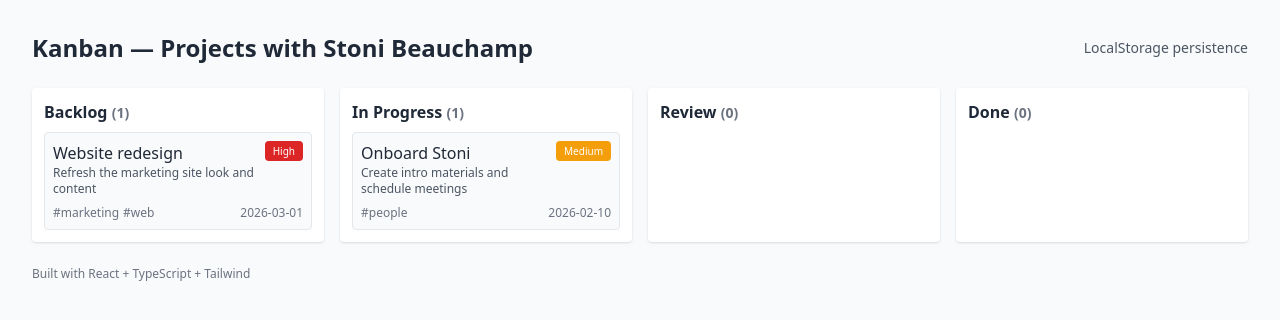
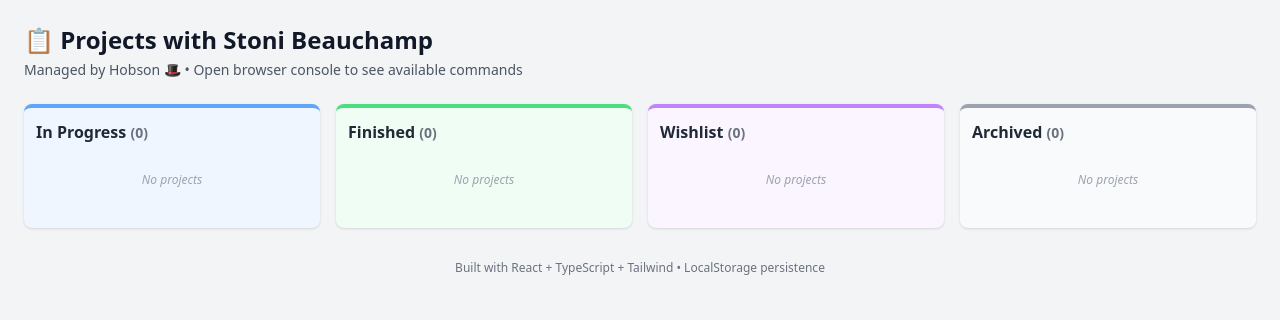
Before and after one commit to hobsonbot316/kanban-stoni, a React (Vite) app: page / in a window 1280 px wide. Shown: the top 320 px of the page. Built offline with nearby package versions, Linux system fonts and the light colour scheme.

Commit message:
Simplify Kanban: 4 stages (In Progress/Finished/Wishlist/Archived), remove drag-drop, add Hobson control API

```diff
--- a/package.json
+++ b/package.json
@@ -10,12 +10,10 @@
   },
   "dependencies": {
     "react": "^18.2.0",
-    "react-beautiful-dnd": "^13.1.0",
     "react-dom": "^18.2.0"
   },
   "devDependencies": {
     "@types/react": "^18.0.28",
-    "@types/react-beautiful-dnd": "^13.1.8",
     "@types/react-dom": "^18.0.11",
     "@vitejs/plugin-react": "^5.1.2",
     "autoprefixer": "^10.4.14",
--- a/src/App.tsx
+++ b/src/App.tsx
@@ -1,54 +1,104 @@
-import React, { useEffect, useState } from 'react'
+import React, { useEffect, useState, useCallback } from 'react'
 import Board from './components/Board'
 import { Project, Stage } from './types'
 
-const STORAGE_KEY = 'kanban-projects'
+const STORAGE_KEY = 'kanban-projects-hobson'
 
-const initialProjects: Project[] = [
-  {
-    id: '1',
-    title: 'Website redesign',
-    description: 'Refresh the marketing site look and content',
-    priority: 'High',
-    dueDate: '2026-03-01',
-    tags: ['marketing', 'web'],
-    stage: 'Backlog',
-  },
-  {
-    id: '2',
-    title: 'Onboard Stoni',
-    description: "Create intro materials and schedule meetings",
-    priority: 'Medium',
-    dueDate: '2026-02-10',
-    tags: ['people'],
-    stage: 'In Progress',
-  },
-]
+// Hobson-controlled initial state - empty to start fresh
+const defaultProjects: Project[] = []
 
 function App() {
   const [projects, setProjects] = useState<Project[]>(() => {
     try {
       const raw = localStorage.getItem(STORAGE_KEY)
-      return raw ? JSON.parse(raw) : initialProjects
+      if (raw) {
+        return JSON.parse(raw)
+      }
     } catch (e) {
-      return initialProjects
+      console.error('Failed to load projects:', e)
     }
+    return defaultProjects
   })
 
   useEffect(() => {
     localStorage.setItem(STORAGE_KEY, JSON.stringify(projects))
   }, [projects])
 
+  // === HOBSON CONTROL FUNCTIONS ===
+  // These are exposed for Hobson to manage projects programmatically
+
+  const addProject = useCallback((project: Omit<Project, 'id' | 'createdAt' | 'updatedAt'>) => {
+    const now = new Date().toISOString()
+    const newProject: Project = {
+      ...project,
+      id: `${Date.now()}-${Math.random().toString(36).substr(2, 9)}`,
+      createdAt: now,
+      updatedAt: now,
+    }
+    setProjects((prev) => [...prev, newProject])
+    return newProject.id
+  }, [])
+
+  const moveProject = useCallback((projectId: string, newStage: Stage) => {
+    setProjects((prev) =>
+      prev.map((p) =>
+        p.id === projectId ? { ...p, stage: newStage, updatedAt: new Date().toISOString() } : p
+      )
+    )
+  }, [])
+
+  const updateProject = useCallback((projectId: string, updates: Partial<Omit<Project, 'id' | 'createdAt'>>) => {
+    setProjects((prev) =>
+      prev.map((p) =>
+        p.id === projectId ? { ...p, ...updates, updatedAt: new Date().toISOString() } : p
+      )
+    )
+  }, [])
+
+  const archiveProject = useCallback((projectId: string) => {
+    moveProject(projectId, 'Archived')
+  }, [moveProject])
+
+  const deleteProject = useCallback((projectId: string) => {
+    setProjects((prev) => prev.filter((p) => p.id !== projectId))
+  }, [])
+
+  const getProjectsByStage = useCallback((stage: Stage) => {
+    return projects.filter((p) => p.stage === stage)
+  }, [projects])
+
+  // Expose control functions to window for Hobson to access
+  useEffect(() => {
+    const api = {
+      addProject,
+      moveProject,
+      updateProject,
+      archiveProject,
+      deleteProject,
+      getProjectsByStage,
+      getAllProjects: () => projects,
+      clearAll: () => setProjects([]),
+    }
+    ;(window as any).kanban = api
+    console.log('🎩 Kanban API ready. Use window.kanban to manage projects.')
+  }, [addProject, moveProject, updateProject, archiveProject, deleteProject, getProjectsByStage, projects])
+
   return (
-    <div className="p-4 md:p-8">
-      <header className="mb-6 flex items-center justify-between">
-        <h1 className="text-2xl font-bold">Kanban — Projects with Stoni Beauchamp</h1>
-        <div className="text-sm text-gray-600">LocalStorage persistence</div>
-      </header>
+    <div className="min-h-screen bg-gray-100">
+      <div className="p-4 md:p-6 max-w-7xl mx-auto">
+        <header className="mb-6">
+          <h1 className="text-2xl font-bold text-gray-900">📋 Projects with Stoni Beauchamp</h1>
+          <p className="text-sm text-gray-600 mt-1">
+            Managed by Hobson 🎩 • Open browser console to see available commands
+          </p>
+        </header>
 
-      <Board projects={projects} setProjects={setProjects} />
+        <Board projects={projects} />
 
-      <footer className="mt-6 text-xs text-gray-500">Built with React + TypeScript + Tailwind</footer>
+        <footer className="mt-8 text-xs text-gray-500 text-center">
+          Built with React + TypeScript + Tailwind • LocalStorage persistence
+        </footer>
+      </div>
     </div>
   )
 }
--- a/src/components/Board.tsx
+++ b/src/components/Board.tsx
@@ -1,25 +1,23 @@
 import React from 'react'
 import Column from './Column'
 import { Project, Stage } from '../types'
-import { DragDropContext, DropResult } from 'react-beautiful-dnd'
 
-const stages: Stage[] = ['Backlog', 'In Progress', 'Review', 'Done']
+const stages: Stage[] = ['In Progress', 'Finished', 'Wishlist', 'Archived']
 
-export default function Board({ projects, setProjects }: { projects: Project[]; setProjects: (p: Project[]) => void }) {
-  function onDragEnd(result: DropResult) {
-    const { destination, source, draggableId } = result
-    if (!destination) return
-    const destStage = destination.droppableId as Stage
-    setProjects((prev) => prev.map((p) => (p.id === draggableId ? { ...p, stage: destStage } : p)))
-  }
+interface BoardProps {
+  projects: Project[]
+}
 
+export default function Board({ projects }: BoardProps) {
   return (
-    <DragDropContext onDragEnd={onDragEnd}>
-      <div className="flex flex-col md:flex-row gap-4">
-        {stages.map((s) => (
-          <Column key={s} stage={s} projects={projects.filter((p) => p.stage === s)} />
-        ))}
-      </div>
-    </DragDropContext>
+    <div className="flex flex-col md:flex-row gap-4">
+      {stages.map((stage) => (
+        <Column
+          key={stage}
+          stage={stage}
+          projects={projects.filter((p) => p.stage === stage)}
+        />
+      ))}
+    </div>
   )
 }
--- a/src/components/Card.tsx
+++ b/src/components/Card.tsx
@@ -1,27 +1,53 @@
 import React from 'react'
 import { Project } from '../types'
-import { Draggable } from 'react-beautiful-dnd'
 
-export default function Card({ project, index }: { project: Project; index: number }) {
+interface CardProps {
+  project: Project
+}
+
+const priorityColors = {
+  High: 'bg-red-500',
+  Medium: 'bg-amber-500',
+  Low: 'bg-emerald-500',
+}
+
+export default function Card({ project }: CardProps) {
   return (
-    <Draggable draggableId={project.id} index={index}>
-      {(provided, snapshot) => (
-        <div ref={provided.innerRef} {...provided.draggableProps} {...provided.dragHandleProps} className={`border p-2 rounded bg-gray-50 ${snapshot.isDragging ? 'opacity-80' : 'opacity-100'}`}>
-          <div className="flex items-start justify-between">
-            <div>
-              <div className="font-medium">{project.title}</div>
-              <div className="text-xs text-gray-600">{project.description}</div>
-            </div>
-            <div className="text-xs text-right">
-              <div className="px-2 py-0.5 rounded text-white text-[10px]" style={{ backgroundColor: project.priority === 'High' ? '#dc2626' : project.priority === 'Medium' ? '#f59e0b' : '#10b981' }}>{project.priority}</div>
-            </div>
+    <div className="border p-3 rounded bg-white shadow-sm hover:shadow-md transition-shadow">
+      <div className="flex items-start justify-between gap-2">
+        <div className="flex-1 min-w-0">
+          <div className="font-medium text-gray-900 truncate">{project.title}</div>
+          {project.description && (
+            <div className="text-xs text-gray-600 mt-1 line-clamp-2">{project.description}</div>
+          )}
+        </div>
+        {project.priority && (
+          <div
+            className={`text-xs px-2 py-0.5 rounded text-white font-medium shrink-0 ${priorityColors[project.priority]}`}
+          >
+            {project.priority}
           </div>
-          <div className="mt-2 flex items-center justify-between text-xs text-gray-500">
-            <div>{project.tags?.map((t) => <span key={t} className="mr-1">#{t}</span>)}</div>
-            <div>{project.dueDate}</div>
+        )}
+      </div>
+
+      {(project.tags?.length || project.dueDate) && (
+        <div className="mt-2 flex items-center justify-between text-xs text-gray-500">
+          <div className="flex flex-wrap gap-1">
+            {project.tags?.map((t) => (
+              <span key={t} className="text-purple-600 bg-purple-100 px-1.5 py-0.5 rounded">
+                #{t}
+              </span>
+            ))}
           </div>
+          {project.dueDate && (
+            <div className="text-gray-400 shrink-0">{project.dueDate}</div>
+          )}
         </div>
       )}
-    </Draggable>
+
+      <div className="mt-2 text-[10px] text-gray-400">
+        Updated: {new Date(project.updatedAt).toLocaleDateString()}
+      </div>
+    </div>
   )
 }
--- a/src/components/Column.tsx
+++ b/src/components/Column.tsx
@@ -1,22 +1,33 @@
 import React from 'react'
 import { Project, Stage } from '../types'
 import Card from './Card'
-import { Droppable } from 'react-beautiful-dnd'
 
-export default function Column({ stage, projects }: { stage: Stage; projects: Project[] }) {
+interface ColumnProps {
+  stage: Stage
+  projects: Project[]
+}
+
+const stageColors: Record<Stage, string> = {
+  'In Progress': 'border-blue-400 bg-blue-50',
+  'Finished': 'border-green-400 bg-green-50',
+  'Wishlist': 'border-purple-400 bg-purple-50',
+  'Archived': 'border-gray-400 bg-gray-50',
+}
+
+export default function Column({ stage, projects }: ColumnProps) {
   return (
-    <Droppable droppableId={stage}>
-      {(provided) => (
-        <div ref={provided.innerRef} {...provided.droppableProps} className="bg-white rounded shadow p-3 flex-1 min-w-[220px]">
-          <h2 className="font-semibold mb-2">{stage} <span className="text-sm text-gray-500">({projects.length})</span></h2>
-          <div className="space-y-2 min-h-[40px]">
-            {projects.map((p, index) => (
-              <Card key={p.id} project={p} index={index} />
-            ))}
-            {provided.placeholder}
-          </div>
-        </div>
-      )}
-    </Droppable>
+    <div className={`rounded-lg shadow p-3 flex-1 min-w-[220px] border-t-4 ${stageColors[stage]}`}>
+      <h2 className="font-semibold mb-3 text-gray-800">
+        {stage} <span className="text-sm text-gray-500">({projects.length})</span>
+      </h2>
+      <div className="space-y-2 min-h-[60px]">
+        {projects.map((project) => (
+          <Card key={project.id} project={project} />
+        ))}
+        {projects.length === 0 && (
+          <div className="text-xs text-gray-400 italic text-center py-4">No projects</div>
+        )}
+      </div>
+    </div>
   )
 }
--- a/src/types.ts
+++ b/src/types.ts
@@ -1,4 +1,4 @@
-export type Stage = 'Backlog' | 'In Progress' | 'Review' | 'Done'
+export type Stage = 'In Progress' | 'Finished' | 'Wishlist' | 'Archived'
 
 export type Project = {
   id: string
@@ -8,4 +8,6 @@ export type Project = {
   dueDate?: string
   tags?: string[]
   stage: Stage
+  createdAt: string
+  updatedAt: string
 }
```
Also changed, not shown: 3 other files (tests, documents, lock files or other folders).
